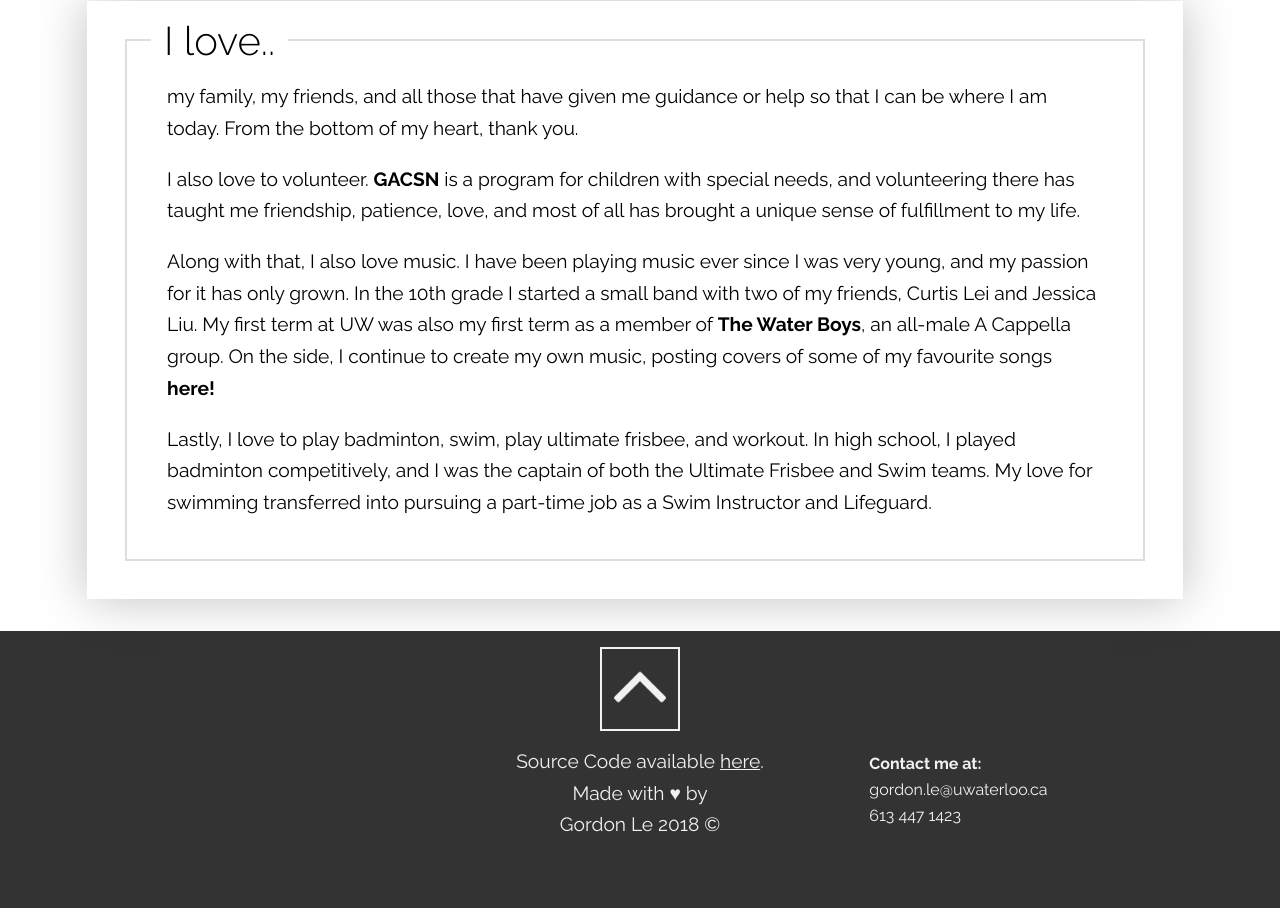
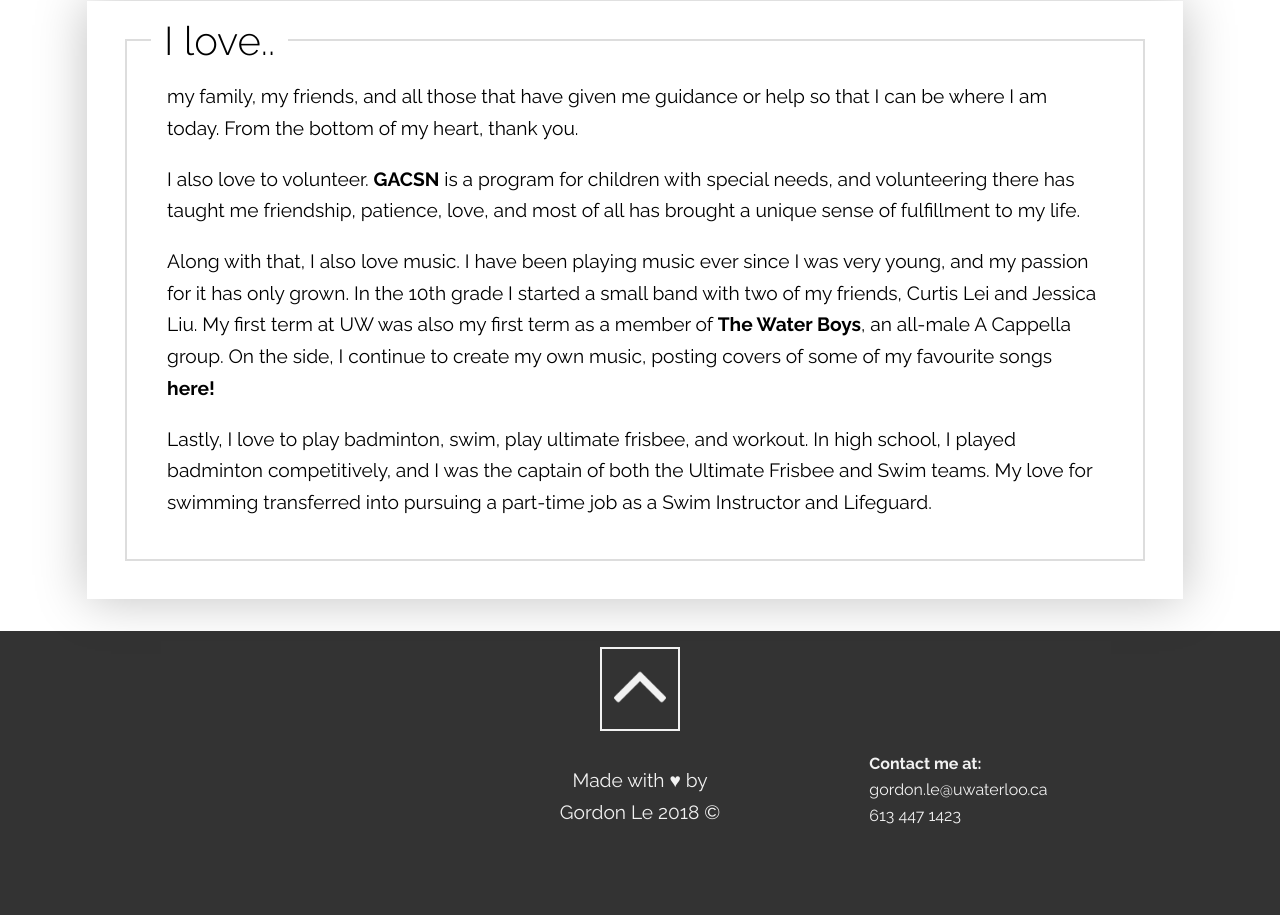
Before and after one commit to gordonle/Old-Website, a plain HTML site: page about.html in a window 1280 px wide. Shown: the part 1172-2087 px from the top of the page. Drawn offline with Linux system fonts and the light colour scheme.

Commit message:
Footer Update

```diff
--- a/about.html
+++ b/about.html
@@ -77,7 +77,7 @@
 
 		<p class="contact"><strong>Contact me at:</strong><br> gordon.le@uwaterloo.ca <br> 613 447 1423 </p>
 
-	    <p class="nametag">Source Code available <a href="https://github.com/gordonle" class="button-accent-end">here</a>. <br> Made with ♥ by <br> Gordon Le 2018 ©</p>
+	    <p class="nametag">Made with ♥ by <br> Gordon Le 2018 ©</p>
 
 	</div>
 
--- a/styles.css
+++ b/styles.css
@@ -355,7 +355,7 @@ footer {
 .nametag {
 	float: right;
 	margin: 0;
-	padding: 1em;
+	padding: 2em;
 	width: 33.33333333333333333333333333%;
 }
 
```
Also changed, not shown: index.html (+1 -1 lines).
